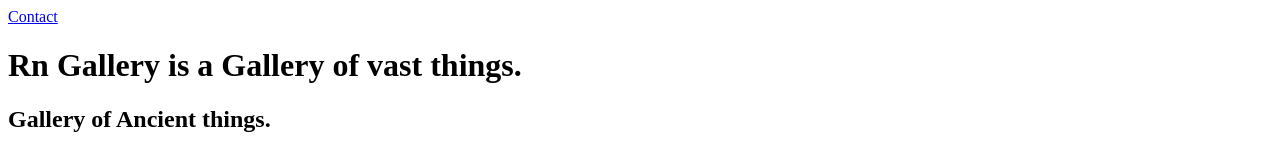
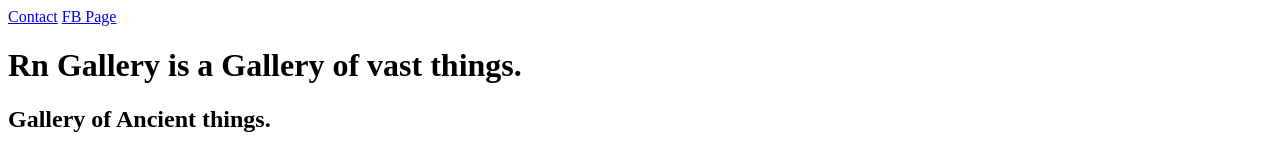
Before and after one commit to Rocky-rn/Project-1, a plain HTML site: page index.html in a window 1280 px wide. Shown: the top 155 px of the page. Drawn offline with Linux system fonts and the light colour scheme.

Commit message:
Update index.html

```diff
--- a/index.html
+++ b/index.html
@@ -7,6 +7,8 @@
 </head>
 <body>
      <a href="contact.html">Contact</a>
+     <a href="https://www.facebook.com/rocky.rn.5/">FB Page</a>
+
      <h1>Rn Gallery is a Gallery of vast things.<!h1>
      <h2>Gallery of Ancient things.</h2>
      <h3>Gallery of Low Costs.</h3>
```
